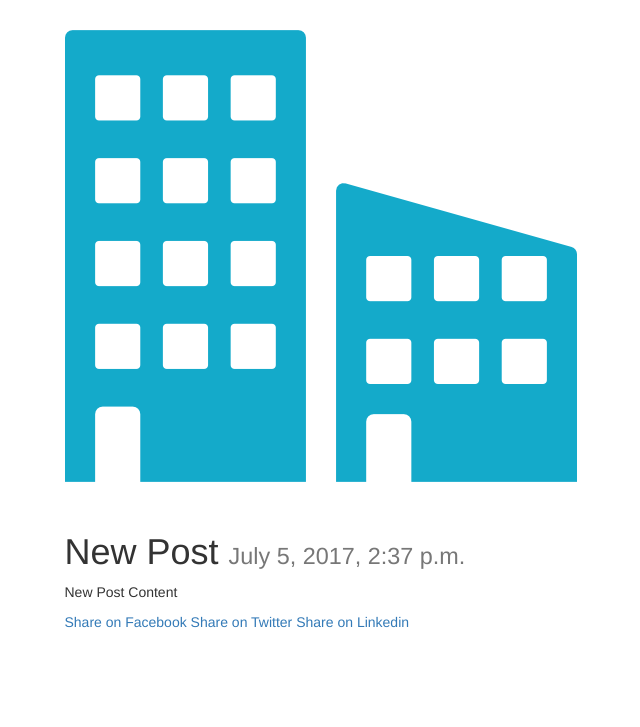
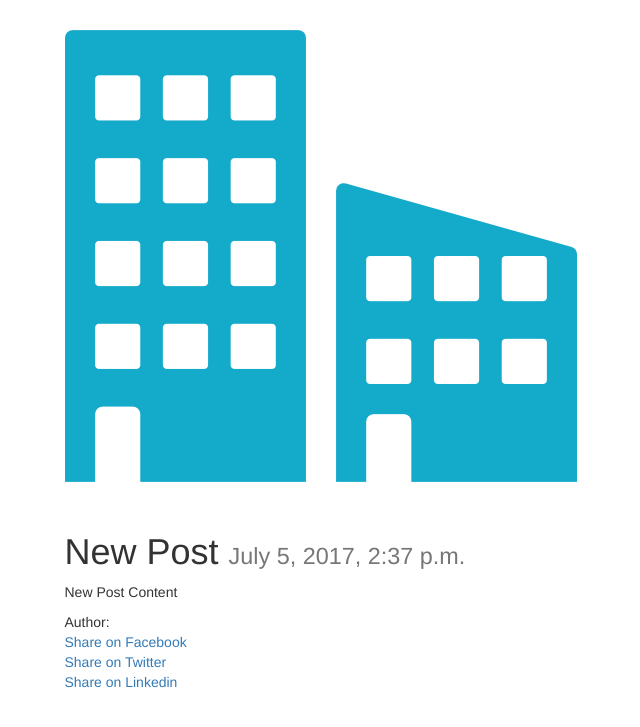
Before and after one commit to anaqi07/blog, a Django app: a page that uses posts/templates/post_detail.html in a window 1280 px wide. Shown: the top 727 px of the page, without its empty margins (298-938 px from the left). Run offline with Django 3.2, Linux system fonts and the light colour scheme; data comes from the database, SQL or seed files in the repository; both versions use the stored data as it was after the commit; some libraries are stand-ins or nearby versions.

Commit message:
Author for each post

```diff
--- a/posts/models.py
+++ b/posts/models.py
@@ -3,14 +3,17 @@
 from django.core.urlresolvers import reverse
 from django.template.defaultfilters import slugify
 from django.db.models.signals import pre_save
+from django.contrib.auth.models import User
 
 class Post(models.Model):
+    author = models.ForeignKey(User, default=1)
     title = models.CharField(max_length=255)
     slug = models.SlugField(unique=True)
     image = models.ImageField(null=True, blank=True, upload_to="post_images")
     content = models.TextField()
     updated = models.DateTimeField(auto_now=True, auto_now_add=False)
     timestamp = models.DateTimeField(auto_now=False, auto_now_add=True)
+
 
     def __str__(self):
         return self.title
--- a/posts/templates/post_detail.html
+++ b/posts/templates/post_detail.html
@@ -14,13 +14,15 @@
         <h1>{{instance.title}} <small>{{instance.timestamp}}</small></h1>
         {{instance.content| linebreaks}}
 
+ 		Author: {{instance.author.get_full_name}} <br>
+
         <a href="https://www.facebook.com/sharer/sharer.php?u={{request.build_absolute_uri}}">
             Share on Facebook
-        </a>
+        </a><br>
 
         <a href="https://twitter.com/home?status={{instance.content|truncatechars:35|urlify}}%20{{request.build_absolute_uri}}">
             Share on Twitter
-        </a>
+        </a><br>
 
         <a href="https://www.linkedin.com/shareArticle?mini=true&url={{request.build_absolute_uri}}&title={{instance.title|urlify}}&summary={{instance.content|truncatechars:35|urlify}}&source={{request.build_absolute_uri}}">
         Share on Linkedin
--- a/posts/views.py
+++ b/posts/views.py
@@ -7,6 +7,7 @@
 from django.contrib import messages
 from django.core.paginator import Paginator, EmptyPage, PageNotAnInteger
 from urllib.parse import quote
+from django.conf import settings
 
 def post_home(request):
     return HttpResponse("<h1> Hello</h1>")
@@ -16,9 +17,11 @@
 def post_create(request):
     if not (request.user.is_staff or request.user.is_superuser):
         raise Http404
-    form = PostForm(request.POST or None , request.FILES or None)
+    form = PostForm(request.POST or None, request.FILES or None)
     if form.is_valid():
-        form.save()
+        post = form.save(commit = False)
+        post.author = request.user
+        post.save()
         messages.success(request, "Successfully Created!")
         return redirect("posts:list")
     context = {
```
Also changed, not shown: db.sqlite3, media/post_images/venue.png (added), posts/migrations/0005_post_author.py (added).
